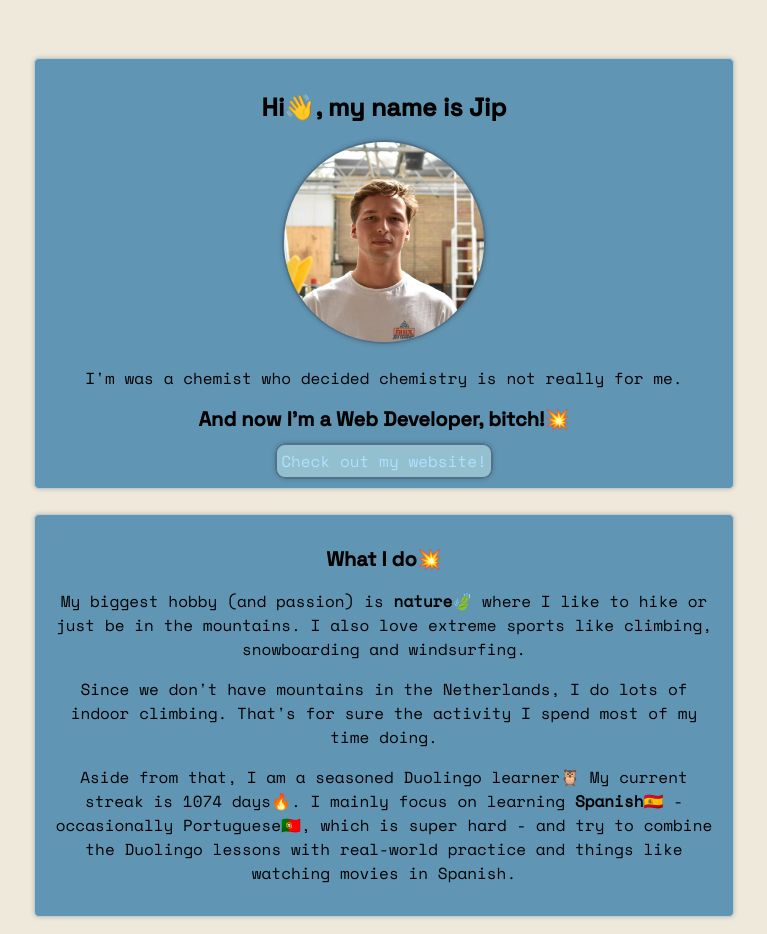
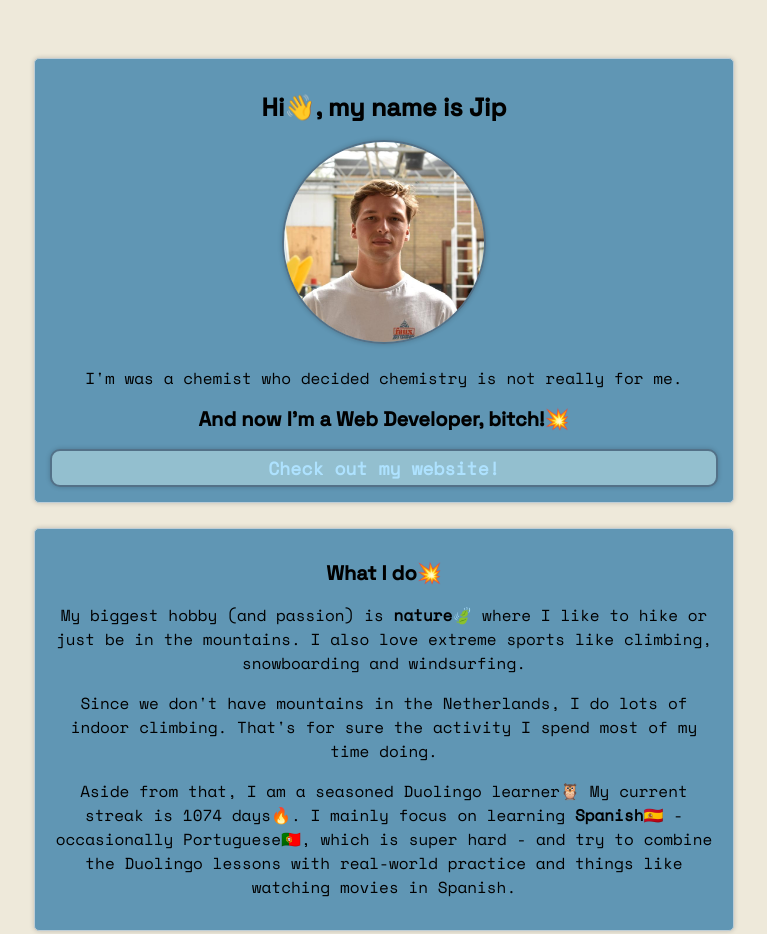
Before and after one commit to BlazingBob/profile, a plain HTML site: page index.html in a window 1280 px wide. Shown: the top 934 px of the page, without its empty margins (256-1023 px from the left). Drawn offline with nearby package versions, Linux system fonts and the light colour scheme.

Commit message:
Trying to makethe button pretty

```diff
--- a/index.html
+++ b/index.html
@@ -15,7 +15,9 @@
       <img id="profile-pic" src="profile_pic.jpg" alt="Profile picture">
       <p> I'm was a chemist who decided chemistry is not really for me.</p>
       <h2>And now I'm a Web Developer, bitch!💥</h2>
-      <a class="button-blue" href="http://www.jipteeuwen.nl" target="_blank">Check out my website!</a>
+      <div class="btn-blue">
+        <a href="http://www.jipteeuwen.nl" target="_blank">Check out my website!</a>
+      </div>
     </div>
 
     <div class="card-blue">
--- a/style.css
+++ b/style.css
@@ -18,8 +18,8 @@ h2, h3 {
     font-size: 20px;
 }
 
-.button-blue, input[type="reset"] {
-	background: #93BFCF;
+.btn-blue {
+	background-color: #93BFCF;
 	border: 2px solid #537188;
   border-radius: 10px;
 	padding: 4px;
```
